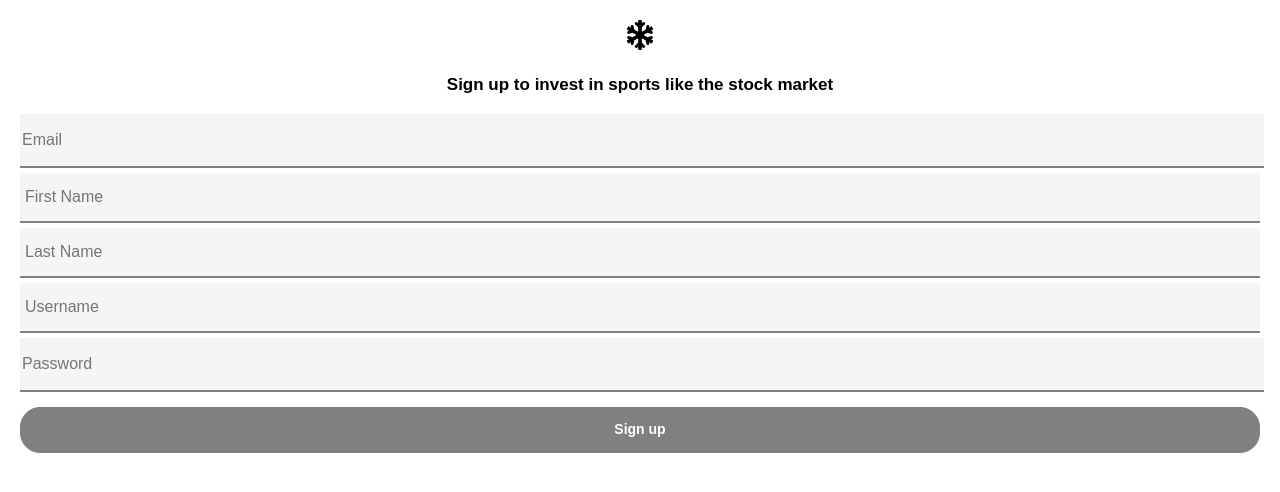
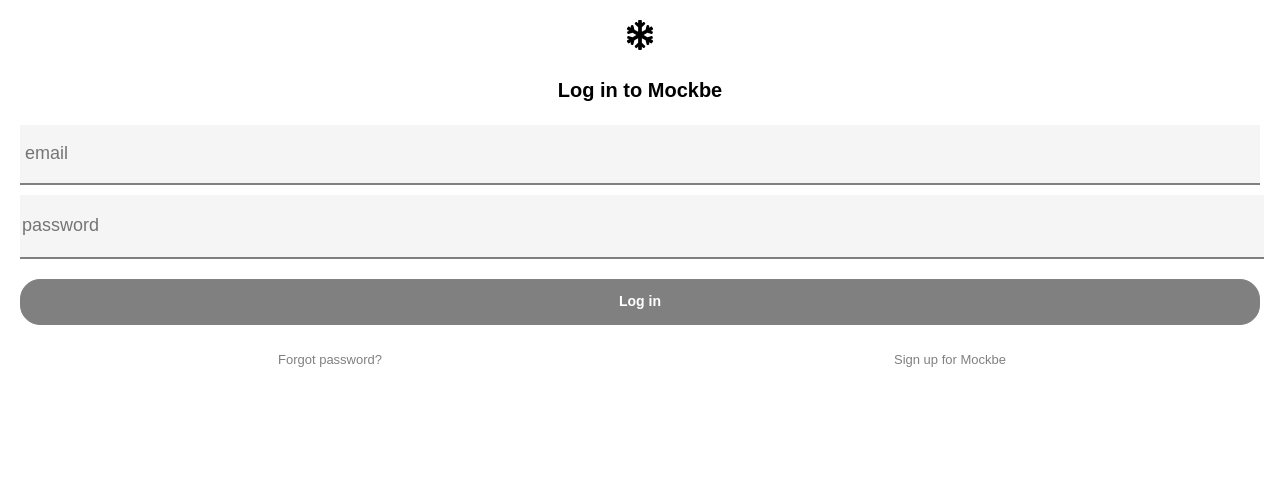
Before and after one commit to keithsimkin/Sports-Betting-Arbitrage, a React (Create React App) app in the folder frontend/: page / in a window 1280 px wide. Shown: the top 492 px of the page. Built offline with nearby package versions, Linux system fonts and the light colour scheme.

Commit message:
sending signin data to the backend

```diff
--- a/frontend/src/App.js
+++ b/frontend/src/App.js
@@ -20,7 +20,7 @@ class App extends Component {
     super()
     this.state = {
       // route: 'index',
-      route: 'signup',
+      route: 'signin',
       bookieselection:[]
     }
   }
--- a/frontend/src/components/Routes/SignIn.js
+++ b/frontend/src/components/Routes/SignIn.js
@@ -1,8 +1,36 @@
-import React from "react";
+import React, { Component } from "react";
 import { FaSnowflake } from "react-icons/fa";
 import "./routes.css"
 
-const SignIn = ({ onRouteChange }) => {
+class SignIn extends Component {
+
+	constructor(props) {
+		super(props)
+		this.state = {
+			signinUsername:"",
+			signinPassword:""
+		}
+	}
+
+	getSigninUsername = e => {
+		this.setState({
+			signinUsername: e.target.value
+		})
+	}
+
+	getSigninPassword = e => {
+		this.setState({
+			signinPassword: e.target.value
+		})
+	}
+
+	onSubmitSignin = () => {
+		//this.props.onRouteChange('home')
+		console.log(this.state) //send with JSON.stringify in a post request
+	}
+
+	render() {
+		const { onRouteChange } = this.props
 		return(
 			<div className="signin-container">
 				<div>
@@ -12,11 +40,11 @@ const SignIn = ({ onRouteChange }) => {
 					<p>Log in to Mockbe</p>
 				</div>
 				<div className="signin-input">
-				<input type="text" name="username" placeholder="email"/>
-				<input type="password" name="password" placeholder="password"/>
+					<input onChange={this.getSigninUsername} type="text" name="username" placeholder="email"/>
+					<input onChange={this.getSigninPassword} type="password" name="password" placeholder="password"/>
 				</div>
 				<div>
-				<div className="signin-login-button" onClick={() => onRouteChange('home')}>Log in</div>
+					<div className="signin-login-button" onClick={this.onSubmitSignin}>Log in</div>
 				</div>
 				<div className="signin-footer">
 					<p onClick={() => onRouteChange('comingsoonx')}>Forgot password?</p>
@@ -26,4 +54,6 @@ const SignIn = ({ onRouteChange }) => {
 		)
 	}
 
+}
+
 export default SignIn;
```
Lines whose indentation alone changed are shown as unchanged.
